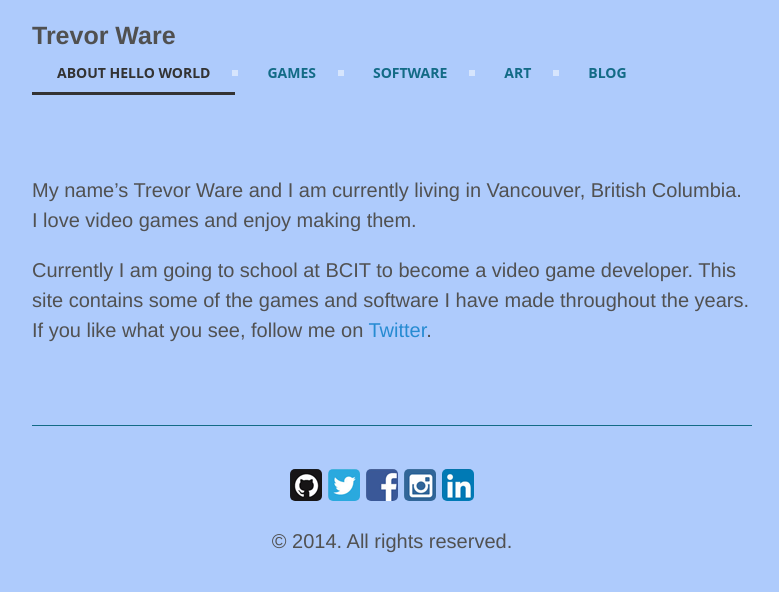
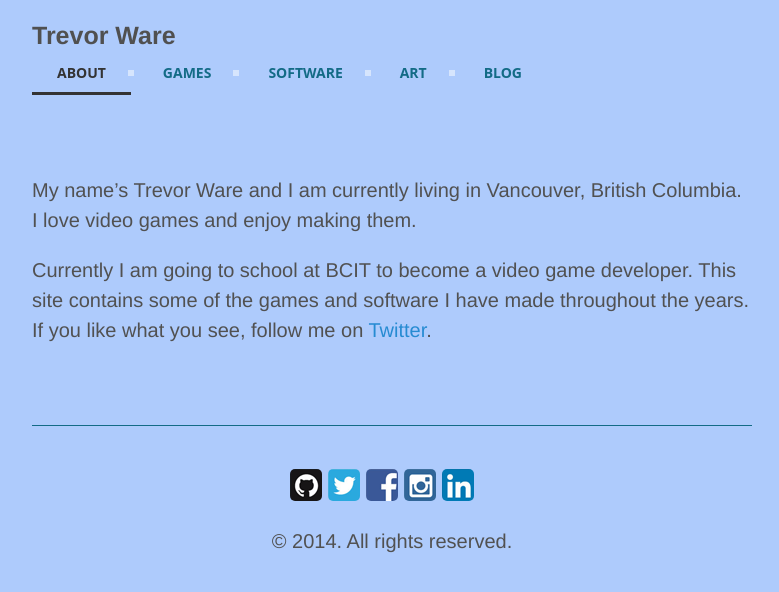
Before and after one commit to twarrre/twarrre.github.io, a Jekyll site: the page built from index.md, in a window 1280 px wide. Shown: the top 592 px of the page, without its empty margins (248-1027 px from the left). Built offline with Jekyll 4.4.1, drawn with Linux system fonts in a browser that asks for light colours.

Commit message:
Keeping track of the active menu item.

```diff
--- a/_layouts/default.html
+++ b/_layouts/default.html
@@ -16,7 +16,7 @@
 				<ul>
 					{% for pageLink in site.pages_list %}
 						{% if pageLink[0] == page.tag %}
-							<li class='active'><a href='{{ pageLink[1]  }}'><span>{{ pageLink[0] }} hello world</span></a></li>
+							<li class='active'><a href='{{ pageLink[1]  }}'><span>{{ pageLink[0] }}</span></a></li>
 						{% else %}
 							<li><a href='{{ pageLink[1]  }}'><span>{{ pageLink[0] }}</span></a></li>
 						{% endif %}
```
